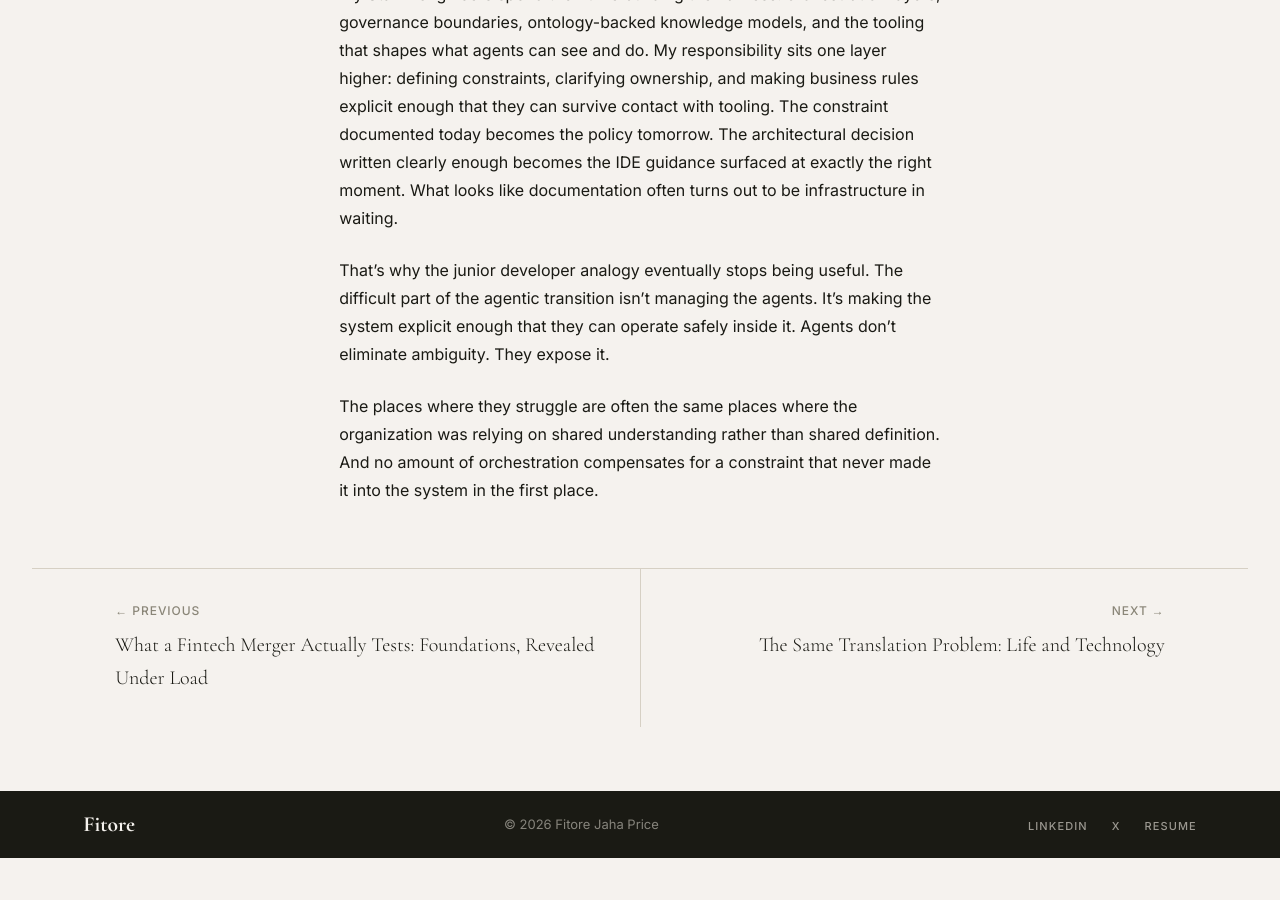
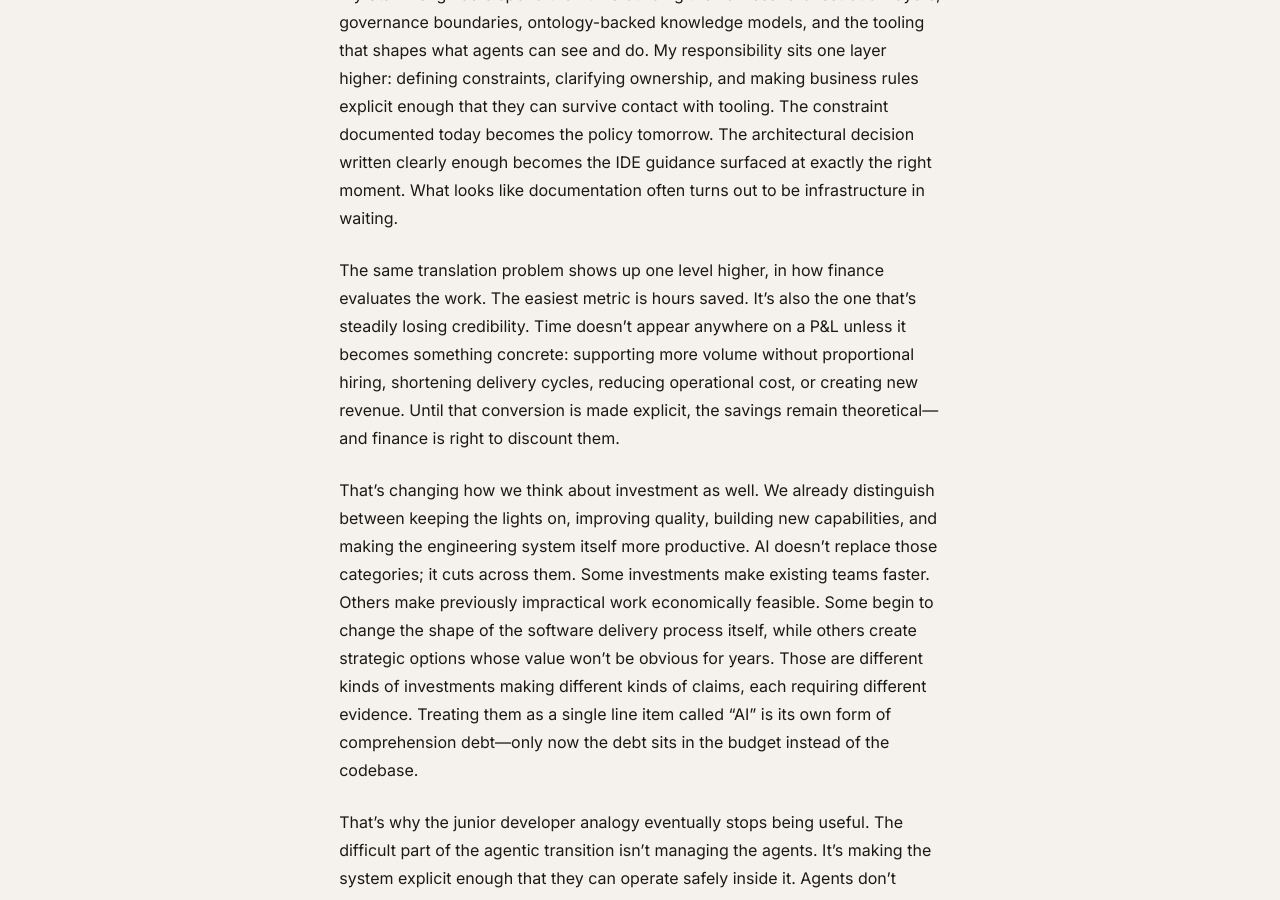
Before and after one commit to fitore/fitore.github.io, a Jekyll site: the page built from _posts/2026-04-20-managing-in-ai-era.md, in a window 1280 px wide and 900 px high, scrolled down 1977 px. Built offline with Jekyll 4.4.1, drawn with Linux system fonts in a browser that asks for light colours; before the commit the page ends 2835 px from its top, so only the background shows below that.

Commit message:
Add finance framing to AI management post

```diff
--- a/_posts/2026-04-20-managing-in-ai-era.md
+++ b/_posts/2026-04-20-managing-in-ai-era.md
@@ -25,6 +25,10 @@ The same shift shows up in engineering leadership.
 
 My Staff+ engineers spend their time building the harness: orchestration layers, governance boundaries, ontology-backed knowledge models, and the tooling that shapes what agents can see and do. My responsibility sits one layer higher: defining constraints, clarifying ownership, and making business rules explicit enough that they can survive contact with tooling. The constraint documented today becomes the policy tomorrow. The architectural decision written clearly enough becomes the IDE guidance surfaced at exactly the right moment. What looks like documentation often turns out to be infrastructure in waiting.
 
+The same translation problem shows up one level higher, in how finance evaluates the work. The easiest metric is hours saved. It's also the one that's steadily losing credibility. Time doesn't appear anywhere on a P&L unless it becomes something concrete: supporting more volume without proportional hiring, shortening delivery cycles, reducing operational cost, or creating new revenue. Until that conversion is made explicit, the savings remain theoretical—and finance is right to discount them.
+
+That's changing how we think about investment as well. We already distinguish between keeping the lights on, improving quality, building new capabilities, and making the engineering system itself more productive. AI doesn't replace those categories; it cuts across them. Some investments make existing teams faster. Others make previously impractical work economically feasible. Some begin to change the shape of the software delivery process itself, while others create strategic options whose value won't be obvious for years. Those are different kinds of investments making different kinds of claims, each requiring different evidence. Treating them as a single line item called "AI" is its own form of comprehension debt—only now the debt sits in the budget instead of the codebase.
+
 That's why the junior developer analogy eventually stops being useful. The difficult part of the agentic transition isn't managing the agents. It's making the system explicit enough that they can operate safely inside it. Agents don't eliminate ambiguity. They expose it.
 
 The places where they struggle are often the same places where the organization was relying on shared understanding rather than shared definition. And no amount of orchestration compensates for a constraint that never made it into the system in the first place.
```
